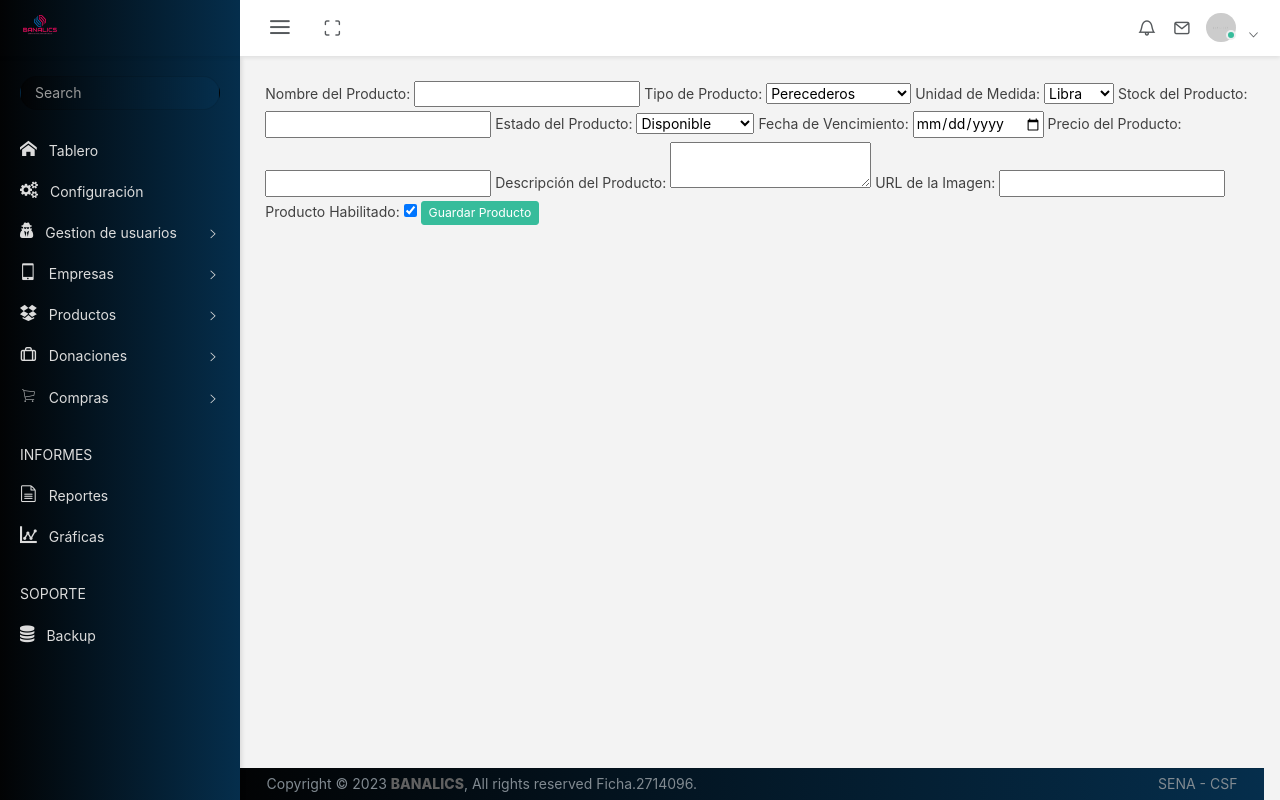
After one commit to Serblaor/Banalics_php, a PHP site: page /pages/nuevo_producto.php in a window 1280 px wide. The commit adds this page. Run offline with PHP 8.4, Linux system fonts and the light colour scheme; style sheets or scripts are compiled from the project's sources; some libraries are stand-ins or nearby versions; some web fonts are replaced.

Commit message:
Formulario

```diff
--- a/config/Conexion.php
+++ b/config/Conexion.php
@@ -6,7 +6,6 @@ class Conexion
     private $username = "root";
     private $password = "";
     private $dbname = "alimentos";
-
     public function ConectarDB()
     {
         try {
--- a/pages/Productos.php
+++ b/pages/Productos.php
@@ -14,7 +14,6 @@
                     <ol class="breadcrumb">
                         <li class="breadcrumb-item"><a href="../welcome.php">Dashboard</a></li>
                         <li class="breadcrumb-item"><a>Productos</a></li>
-                        <li class="breadcrumb-item active"><a href="#">Categorias</a></li>
                     </ol>
                 </div>
             </div>
@@ -25,7 +24,9 @@
                     <div class="col-md-12">
                         <div class="card">
                             <div class="card-header">
-                                <h4 class="card-title" id="basic-layout-form"><button class="btn btn-sm btn-success">Nuevo producto</button></h4>
+                                <h4 class="card-title" id="basic-layout-form">
+                                    <a href="nuevo_producto.php" class="btn btn-sm btn-success">Nuevo producto</a>
+                                </h4>
                                 <a class="heading-elements-toggle"><i class="icon-ellipsis font-medium-3"></i></a>
                                 <div class="heading-elements">
                                     <ul class="list-inline mb-0">
--- a/pages/layouts/head.php
+++ b/pages/layouts/head.php
@@ -37,6 +37,8 @@
     <!-- BEGIN Custom CSS-->
     <link rel="stylesheet" type="text/css" href="../assets/css/style.css">
     <!-- END Custom CSS-->
+    <script src="https://cdn.jsdelivr.net/npm/sweetalert2@11"></script>
+
   </head>
   <body data-open="click" data-menu="vertical-menu" data-col="2-columns" class="vertical-layout vertical-menu 2-columns  fixed-navbar">
 
--- a/pages/layouts/main_menu.php
+++ b/pages/layouts/main_menu.php
@@ -26,15 +26,11 @@
           </li>
           <li class=" nav-item"><a href="#"><i class="icon-dropbox"></i><span class="menu-title">Productos</span></a>
             <ul class="menu-content">
-              <li><a href="#" class="menu-item">Nuevo producto</a></li>
               <li><a href="Productos.php" class="menu-item">Lista de productos</a></li>
-              <li><a href="#" class="menu-item">Categorias</a></li>
-              <li><a href="#" class="menu-item">Sub categorias</a></li>
             </ul>
           </li>
           <li class=" nav-item"><a href="#"><i class="icon-briefcase4"></i><span class="menu-title">Donaciones</span></a>
             <ul class="menu-content">
-              <li><a href="#" class="menu-item">Realizar venta</a></li>
               <li><a href="#" class="menu-item">Lista de donacioens</a></li>
             </ul>
           </li>
--- /dev/null
+++ b/pages/nuevo_producto.php
@@ -0,0 +1,80 @@
+<?php include "layouts/head.php"; ?>
+
+<div class="app-content content container-fluid">
+    <div class="content-wrapper">
+        <form id="formularioProducto" action="../procesar_producto.php" method="post" enctype="multipart/form-data">
+            <label for="nombreProducto">Nombre del Producto:</label>
+            <input type="text" id="nombreProducto" name="nombreProducto" required>
+
+            <label for="tipoProducto">Tipo de Producto:</label>
+            <select id="tipoProducto" name="tipoProducto" required>
+                <option value="Perecederos">Perecederos</option>
+                <option value="No_Perecederos">No Perecederos</option>
+                <option value="Electrodomesticos">Electrodomésticos</option>
+                <option value="Tecnologia">Tecnología</option>
+                <option value="Textil">Textil</option>
+            </select>
+
+            <label for="unidadMedida">Unidad de Medida:</label>
+            <select id="unidadMedida" name="unidadMedida" required>
+                <option value="Libra">Libra</option>
+                <option value="Kilo">Kilo</option>
+                <option value="Bulto">Bulto</option>
+                <option value="Unidad">Unidad</option>
+                <option value="Litro">Litro</option>
+            </select>
+
+            <label for="stockProducto">Stock del Producto:</label>
+            <input type="number" id="stockProducto" name="stockProducto" required>
+
+            <label for="estadoProducto">Estado del Producto:</label>
+            <select id="estadoProducto" name="estadoProducto" required>
+                <option value="Disponible">Disponible</option>
+                <option value="No_Disponible">No_Disponible</option>
+            </select>
+
+            <label for="fechaDeVencimiento">Fecha de Vencimiento:</label>
+            <input type="date" id="fechaDeVencimiento" name="fechaDeVencimiento" required>
+
+            <label for="precioProducto">Precio del Producto:</label>
+            <input type="number" id="precioProducto" name="precioProducto" required>
+
+            <label for="descripcionProducto">Descripción del Producto:</label>
+            <textarea id="descripcionProducto" name="descripcionProducto" required></textarea>
+
+            <label for="imgProducto">URL de la Imagen:</label>
+            <input type="url" id="imgProducto" name="imgProducto" required>
+
+            <label for="productoHabilitado">Producto Habilitado:</label>
+            <input type="checkbox" id="productoHabilitado" name="productoHabilitado" value="1" checked>
+
+            <button type="submit" class="btn btn-sm btn-success">Guardar Producto</button>
+        </form>
+    </div>
+</div>
+
+<?php include "layouts/main_scripts.php"; ?>
+<?php include "layouts/footer.php"; ?>
+
+
+<script>
+    document.addEventListener('DOMContentLoaded', function () {
+        document.getElementById('formularioProducto').addEventListener('submit', function (event) {
+            // Validaciones adicionales aquí
+            if (!validarCampos()) {
+                event.preventDefault();
+            }
+        });
+
+        function validarCampos() {
+            var nombreProducto = document.getElementById('nombreProducto').value;
+
+            if (nombreProducto.trim() === '') {
+                alert('Por favor, ingrese el nombre del producto.');
+                return false;
+            }
+
+            return true;
+        }
+    });
+</script>
```
Also changed, not shown: procesar_producto.php (added, +70 -0 lines), index.php (line endings or trailing spaces).
